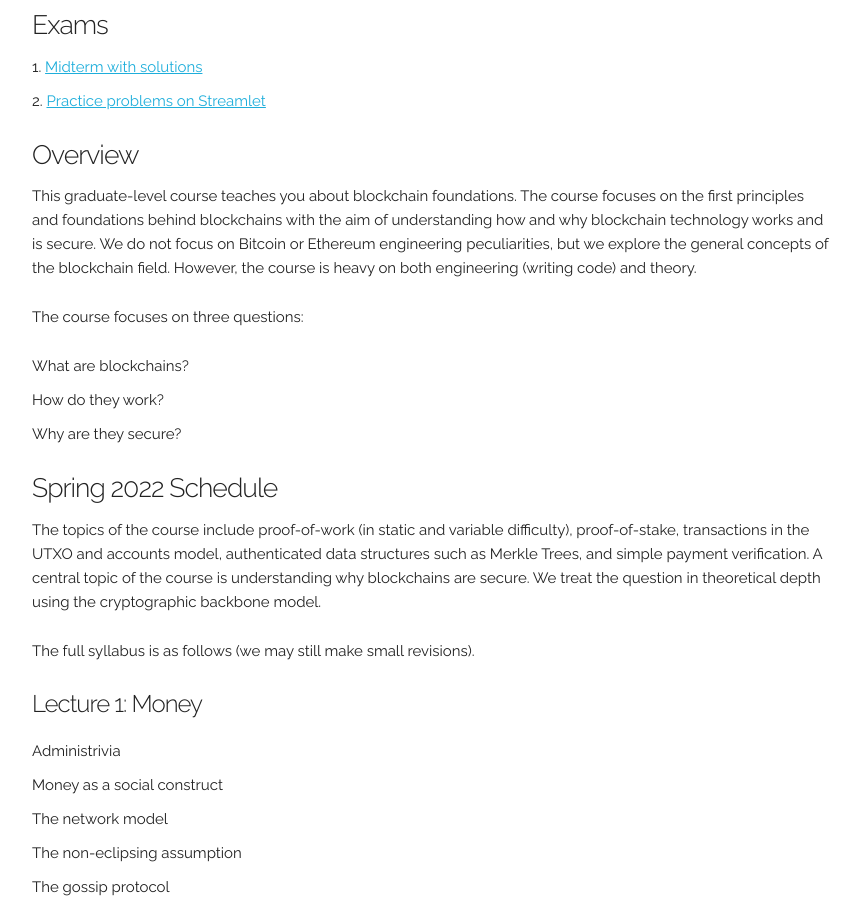
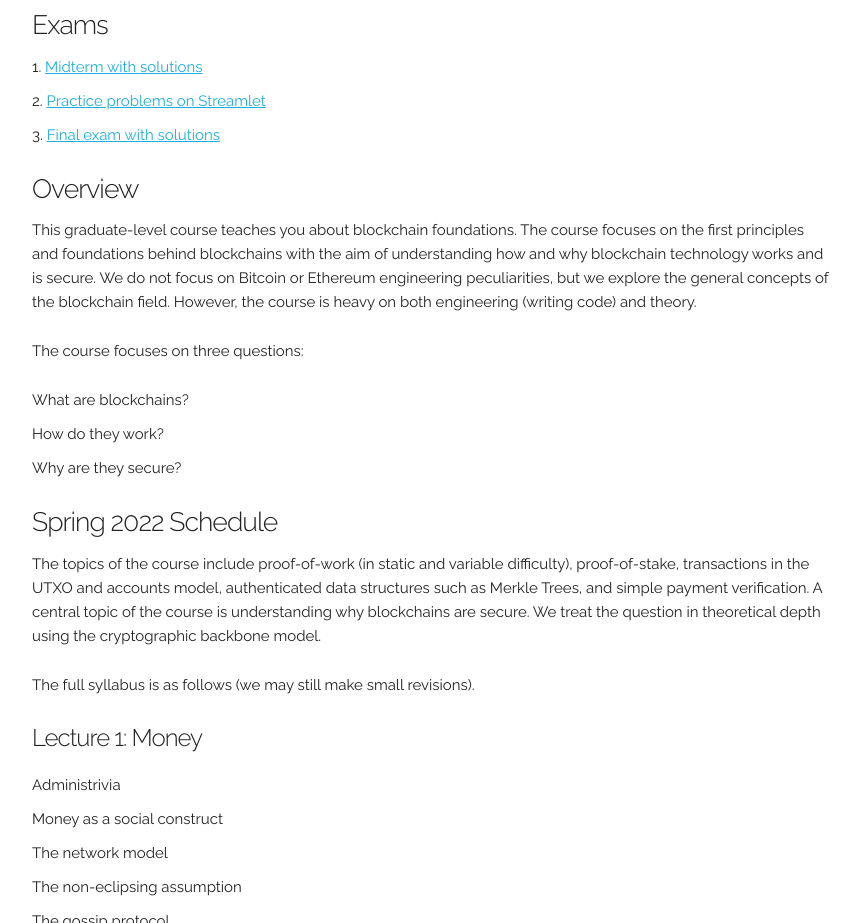
Before and after one commit to dionyziz/ee374-website, a plain HTML site: page index.html in a window 1280 px wide. Shown: the part 1860-2783 px from the top of the page, without its empty margins (208-1066 px from the left). Drawn offline with Linux system fonts and the light colour scheme.

Commit message:
Finals solutions

```diff
--- a/index.html
+++ b/index.html
@@ -103,7 +103,7 @@
         <ol>
             <li><a href="exams/EE_374_Spring_2022_Midterm_Solutions.pdf">Midterm with solutions</a></li>
             <li><a href="exams/EE374_2022_Practice_Problems.pdf">Practice problems on Streamlet</a></li>
-
+            <li><a href="exams/EE_374_Spring_2022_Final_Solutions.pdf">Final exam with solutions</a></li>
         </ol>
 
         <h2>Overview</h2>
```
Also changed, not shown: 1 other file.
